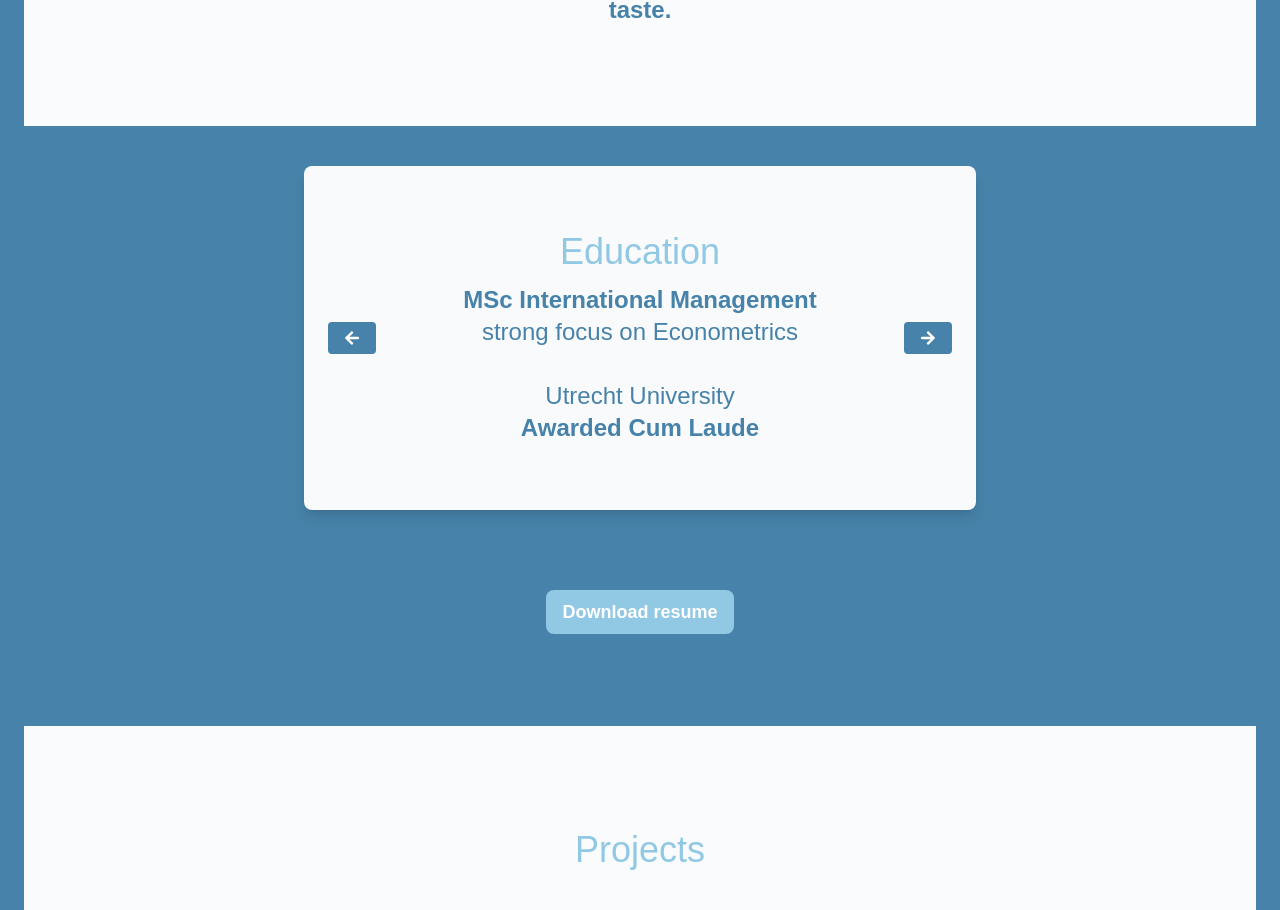
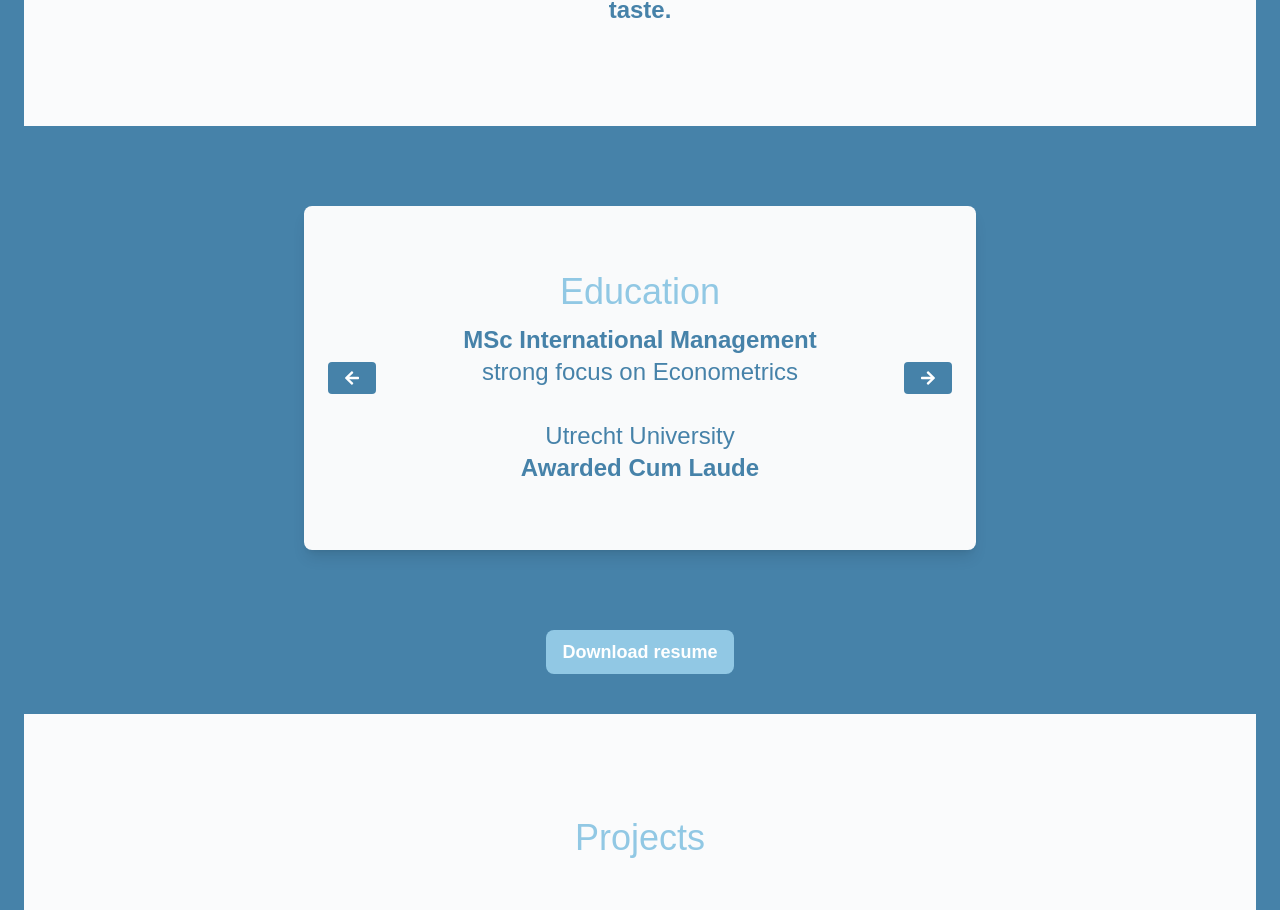
Before and after one commit to Juliasmitjes/0-portfolio, a React (Vite) app: page /#/ in a window 1280 px wide. Shown: the part 1058-1968 px from the top of the page. Built offline with nearby package versions, Linux system fonts and the light colour scheme; no server answers; a web font is replaced by a local one.

Commit message:
finalzie sz

```diff
--- a/src/pages/Home.jsx
+++ b/src/pages/Home.jsx
@@ -28,12 +28,11 @@ const Home = () => {
             I light up around good ideas and great people. From debugging code to designing systems, I’m all about mixing tech with taste.
           </p>
           </div>
-        <div className="flex flex-col items-center bg-myOcean">
-          <div id="resume-section" className="w-2xl h-96 mb-54 scroll-mt-19">
-            <Resume />
+          <div id="resume-section" className="scroll-mt-25 bg-myOcean py-10">
+            <div className="max-w-2xl mx-auto">
+              <Resume />
+            </div>
           </div>
-        </div>
-
         <div id="projects-section" >
           <Projects />
         </div>
```
